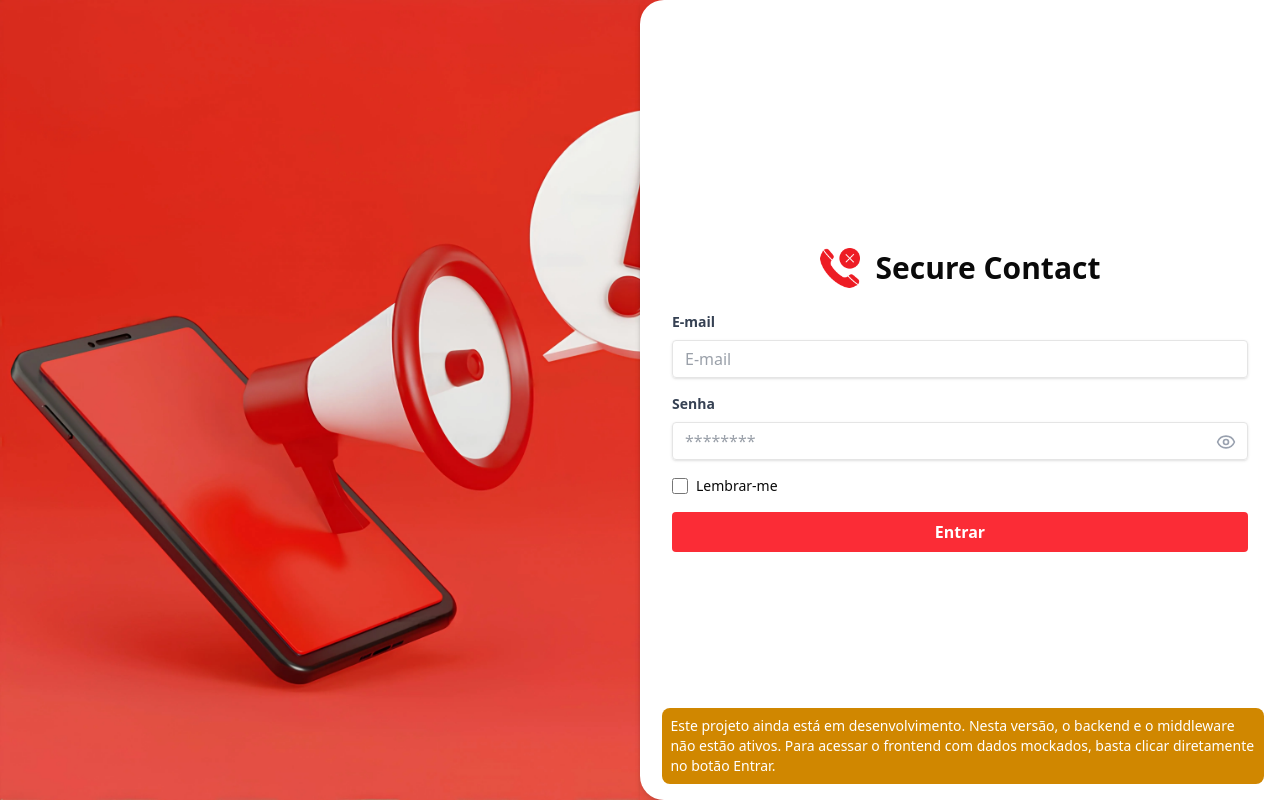
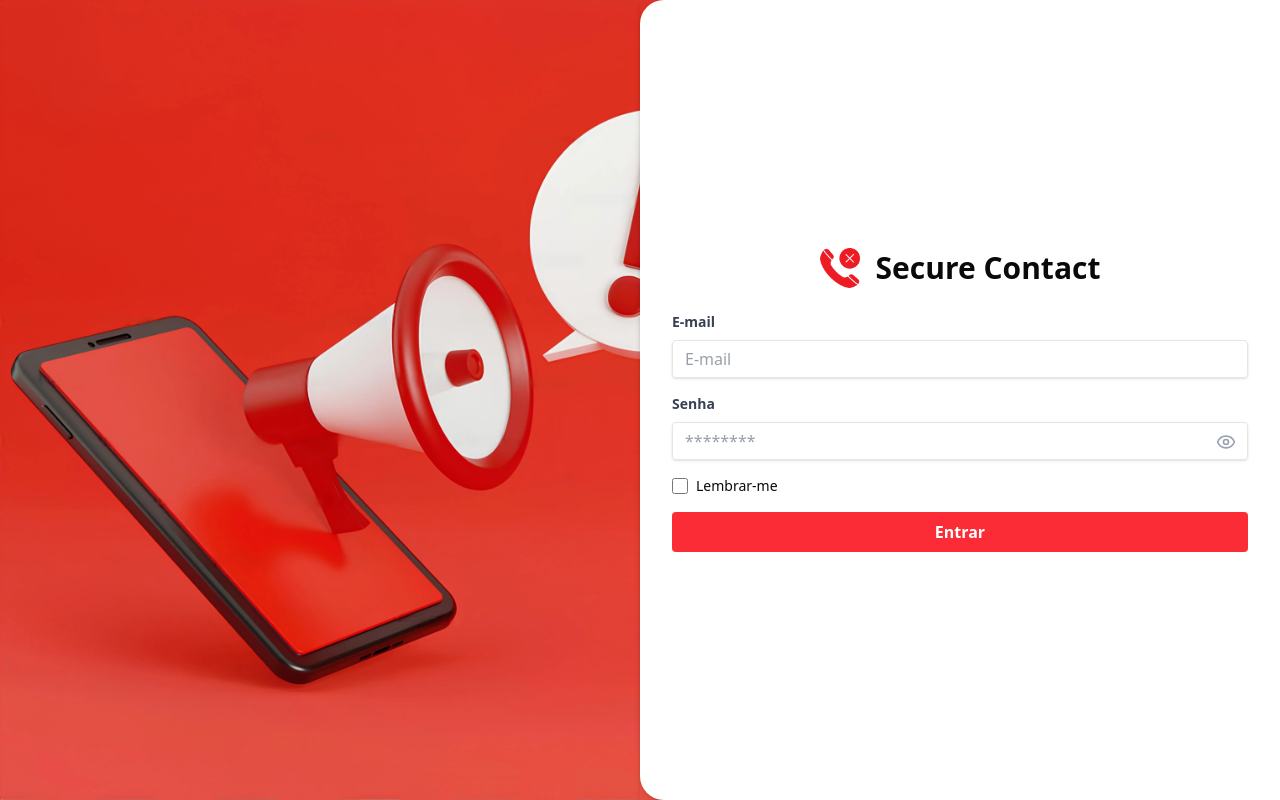
Before and after one commit to Maia-th/Secure-Contact, a Next.js app: page / in a window 1280 px wide. Built offline with nearby package versions, Linux system fonts and the light colour scheme.

Commit message:
rm aviso

```diff
--- a/src/app/page.tsx
+++ b/src/app/page.tsx
@@ -97,12 +97,6 @@ export default function Login() {
           </div>
         </form>
       </div>
-      {/* Aviso de Desenvolvimento - Remover */}
-      <p className="bg-yellow-600 text-white absolute bottom-0 right-0 p-2 m-4 rounded-md text-sm md:max-w-[47%]">
-        Este projeto ainda está em desenvolvimento. Nesta versão, o backend e o
-        middleware não estão ativos. Para acessar o frontend com dados mockados,
-        basta clicar diretamente no botão Entrar.
-      </p>
     </div>
   );
 }
```
